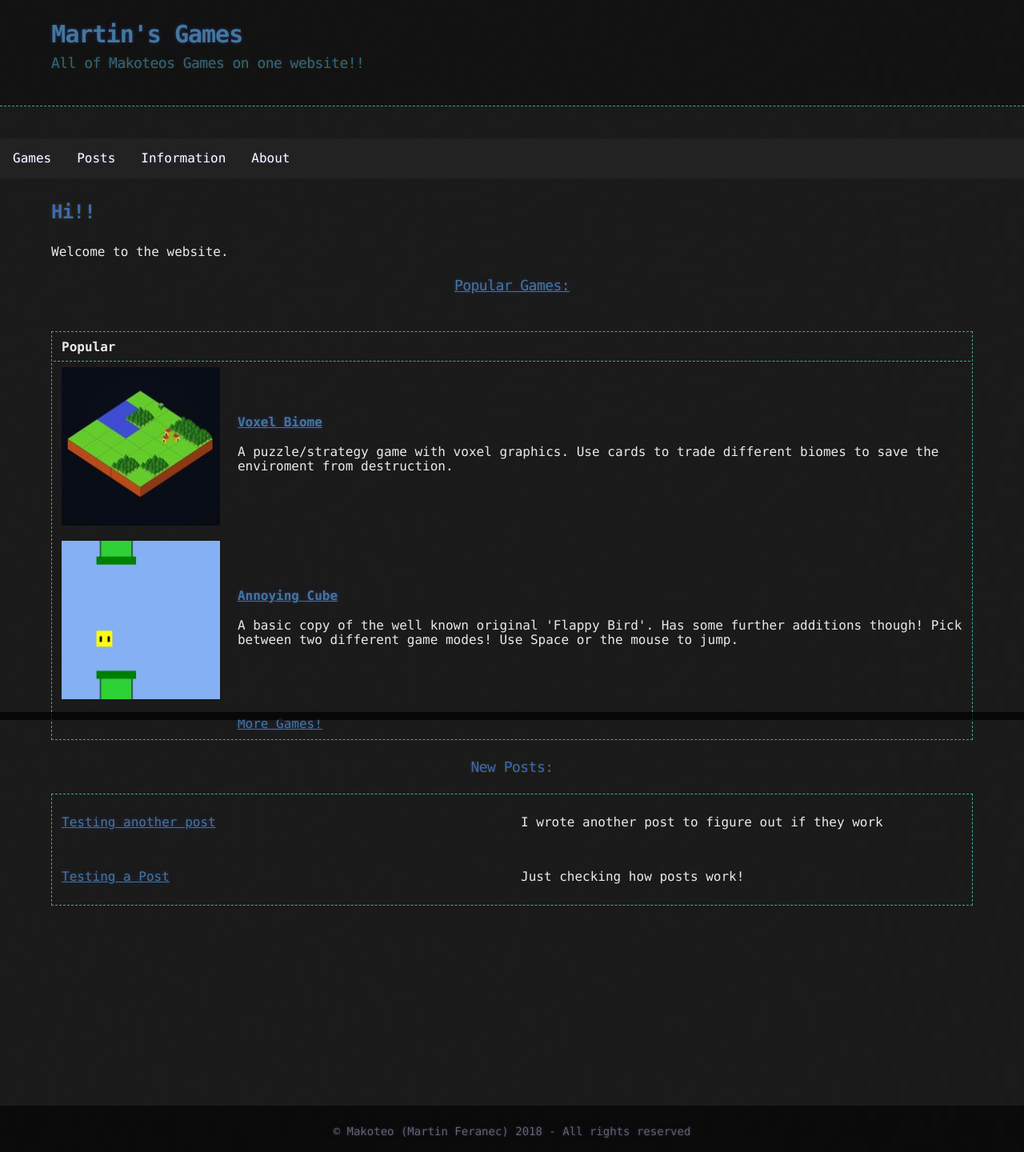
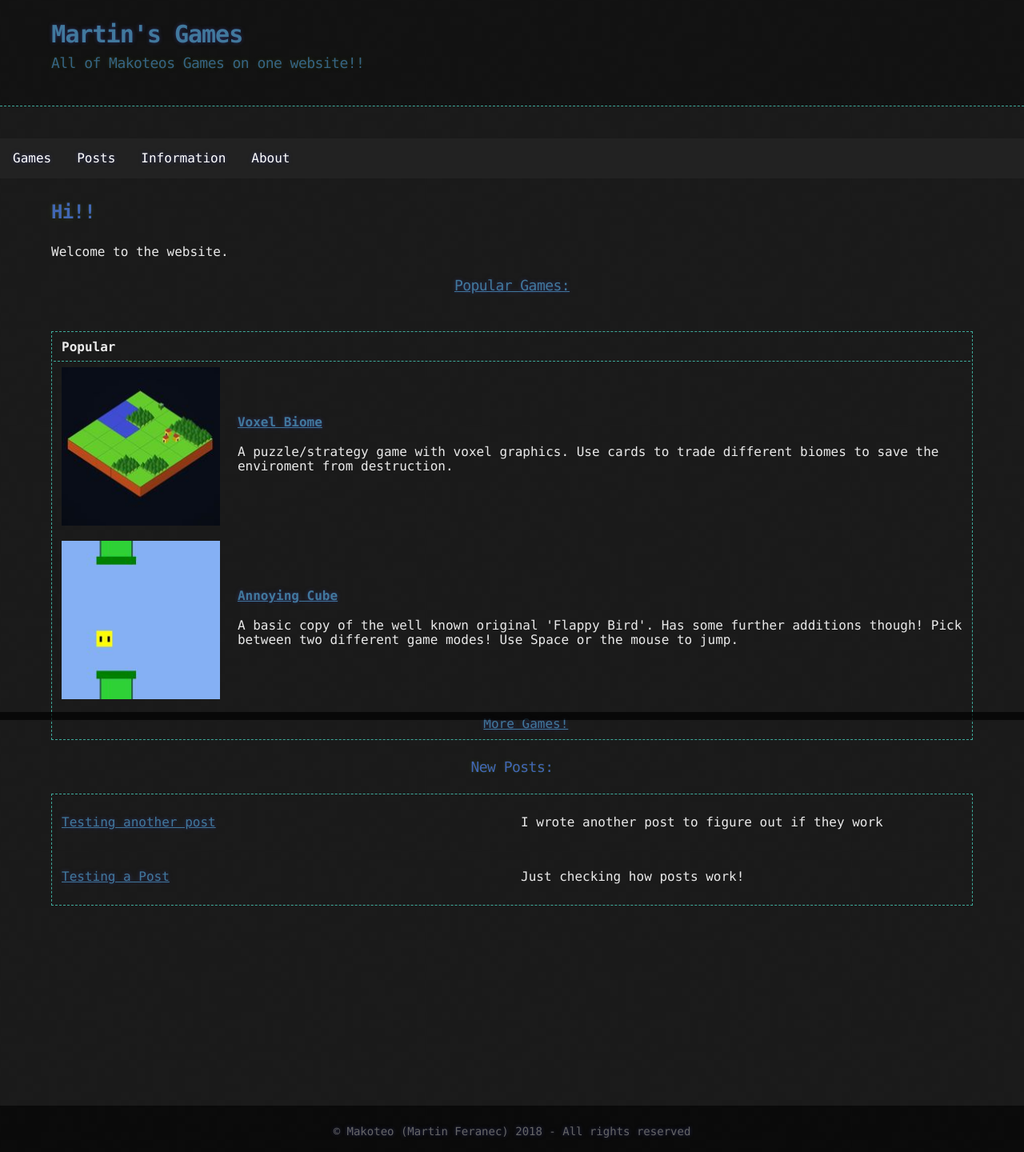
Before and after one commit to makoteo/blog, a Jekyll site: the page built from index.md, in a window 1280 px wide. Shown: the whole page at 80% size. Built offline with Jekyll 4.4.1, drawn with Linux system fonts in a browser that asks for light colours.

Commit message:
Oops... Fixed mistake

```diff
--- a/index.md
+++ b/index.md
@@ -28,7 +28,7 @@ Welcome to the website.
     </tr>
     <tr class="all unofficial">
         <td></td>
-        <td style="width:100%"><a href="./games">More Games!</a></td>
+        <td style="width:100%" id="bottomCentered"><a href="./games">More Games!</a></td>
     </tr>
 </table>
 
```
